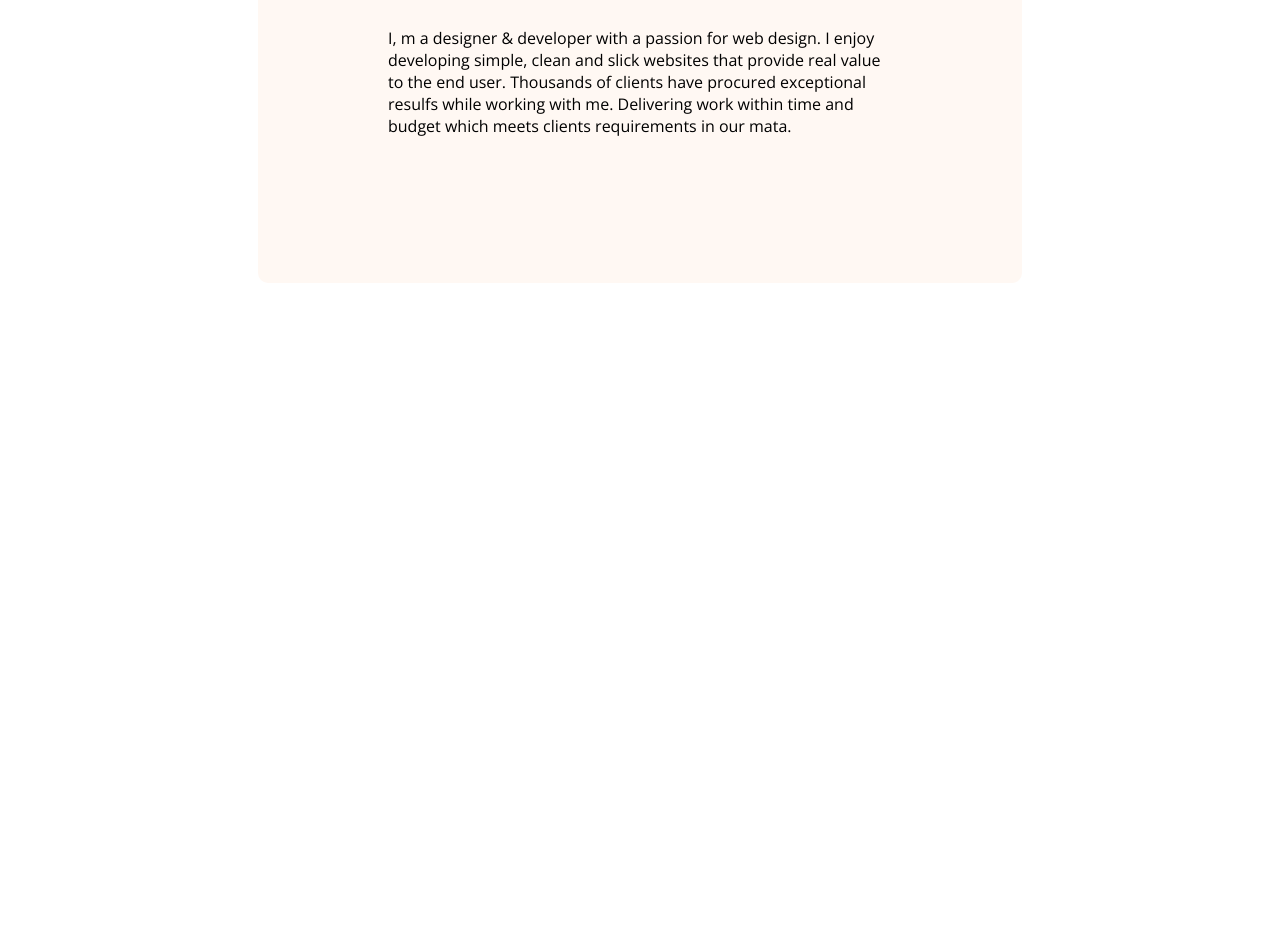
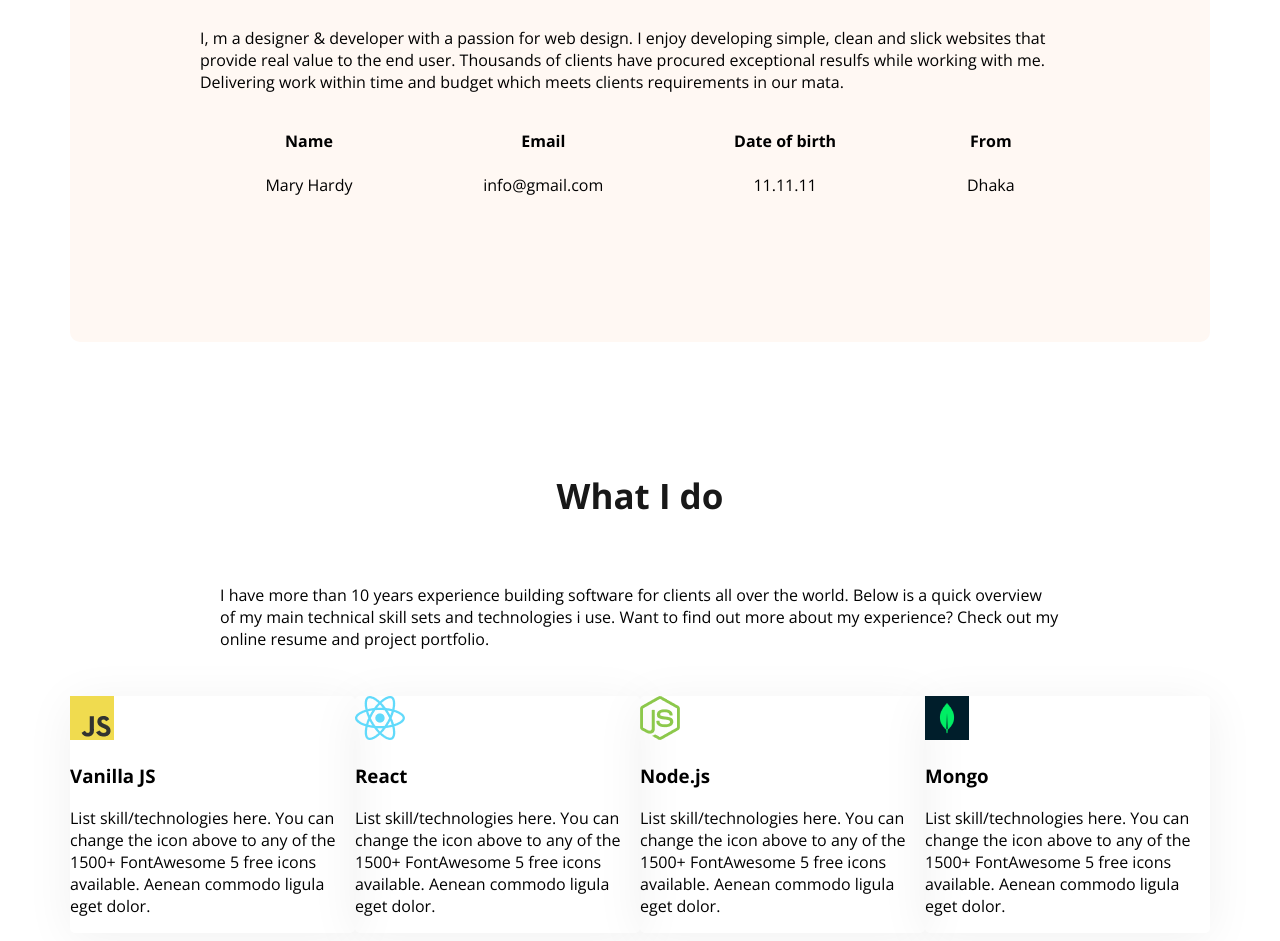
Before and after one commit to WasikBinMashuk/webdeveloper-portfolio, a plain HTML site: page index.html in a window 1280 px wide. Shown: the part 1220-2161 px from the top of the page. Before the commit the page ends 1633 px from the top, so only its background shows below. Drawn offline with nearby package versions, Linux system fonts and the light colour scheme.

Commit message:
skill section created

```diff
--- a/index.html
+++ b/index.html
@@ -39,6 +39,54 @@
         <section class="about">
             <h3 class="section-title">About Me</h3>
             <p class="section-description">I, m a designer & developer with a passion for web design. I enjoy developing simple, clean and slick websites that provide real value to the end user. Thousands of clients have procured exceptional resulfs while working with me. Delivering work within time and budget which meets clients requirements in our mata.</p>
+            <div class="about-info-container">
+                <div class="about-info">
+                    <h4 class="info-title">Name</h4>
+                    <p class="info-description">Mary Hardy</p>
+                </div>
+                <div class="about-info">
+                    <h4 class="info-title">Email</h4>
+                    <p class="info-description">info@gmail.com</p>
+                </div>
+                <div class="about-info">
+                    <h4 class="info-title">Date of birth</h4>
+                    <p class="info-description">11.11.11</p>
+                </div>
+                <div class="about-info">
+                    <h4 class="info-title">From</h4>
+                    <p class="info-description">Dhaka</p>
+                </div>
+            </div>
+        </section>
+
+        <!-- What i do section -->
+        <section>
+            <h3 class="section-title">What I do</h3>
+            <p id="what-i-do-description" class="section-description">I have more than 10 years experience building software for clients all over the world. Below is a quick overview of my main technical skill sets and technologies i use. Want to find out more about my experience? Check out my online resume and project portfolio.</p>
+
+            <div class="skills-container">
+                <!-- .skill*4>img+h3.skill-title+p.skill-description -->
+                <div class="skill">
+                    <img src="images/icons/js.png" alt="">
+                    <h3 class="skill-title">Vanilla JS</h3>
+                    <p class="skill-description">List skill/technologies here. You can change the icon above to any of the 1500+ FontAwesome 5 free icons available. Aenean commodo ligula eget dolor.</p>
+                </div>
+                <div class="skill">
+                    <img src="images/icons/react.png" alt="">
+                    <h3 class="skill-title">React</h3>
+                    <p class="skill-description">List skill/technologies here. You can change the icon above to any of the 1500+ FontAwesome 5 free icons available. Aenean commodo ligula eget dolor.</p>
+                </div>
+                <div class="skill">
+                    <img src="images/icons/nodejs.png" alt="">
+                    <h3 class="skill-title">Node.js</h3>
+                    <p class="skill-description">List skill/technologies here. You can change the icon above to any of the 1500+ FontAwesome 5 free icons available. Aenean commodo ligula eget dolor.</p>
+                </div>
+                <div class="skill">
+                    <img src="images/icons/mongo.png" alt="">
+                    <h3 class="skill-title">Mongo</h3>
+                    <p class="skill-description">List skill/technologies here. You can change the icon above to any of the 1500+ FontAwesome 5 free icons available. Aenean commodo ligula eget dolor.</p>
+                </div>
+            </div>
         </section>
 
     </main>
--- a/styles/portfolio.css
+++ b/styles/portfolio.css
@@ -91,6 +91,10 @@ header {
 }
 
 /* main section styles */
+main {
+    max-width: 1140px;
+    margin: 0px auto;
+}
 
 
 
@@ -100,7 +104,8 @@ header {
     padding: 130px;
     border-radius: 10px;
     background: #FFF8F3;
-    margin: 130px 250px 130px 250px;
+    /* margin: 130px 250px 130px 250px; */
+    margin: 130px 0px;
 
 }
 
@@ -119,3 +124,28 @@ header {
     font-weight: 400;
 
 }
+
+.about-info-container {
+    display: flex;
+    justify-content: space-around;
+}
+
+.about-info {
+    text-align: center;
+}
+
+#what-i-do-description {
+    padding: 30px 150px;
+}
+
+/* skills box styles */
+
+.skills-container {
+    display: flex;
+}
+
+.skill {
+    border-radius: 5px;
+
+    box-shadow: 0px 6px 50px 0px rgba(0, 0, 0, 0.06);
+}
```
